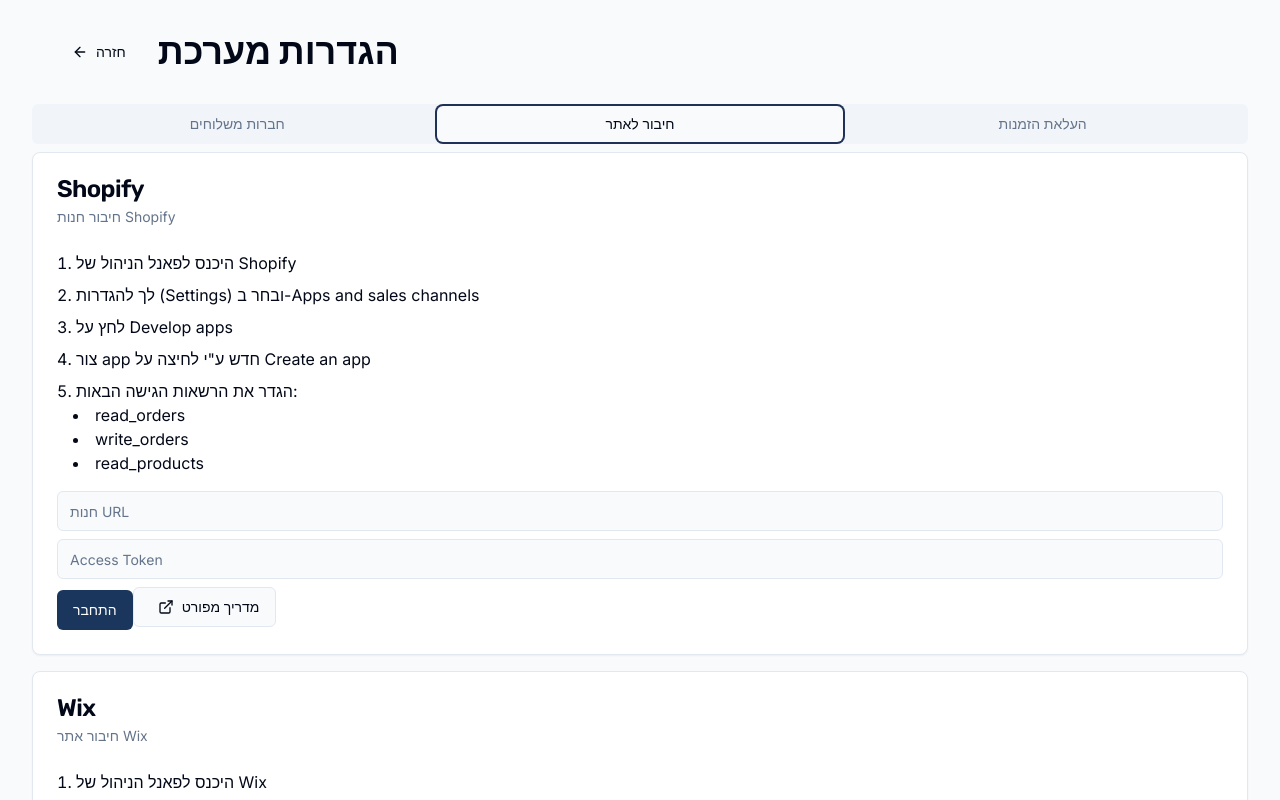
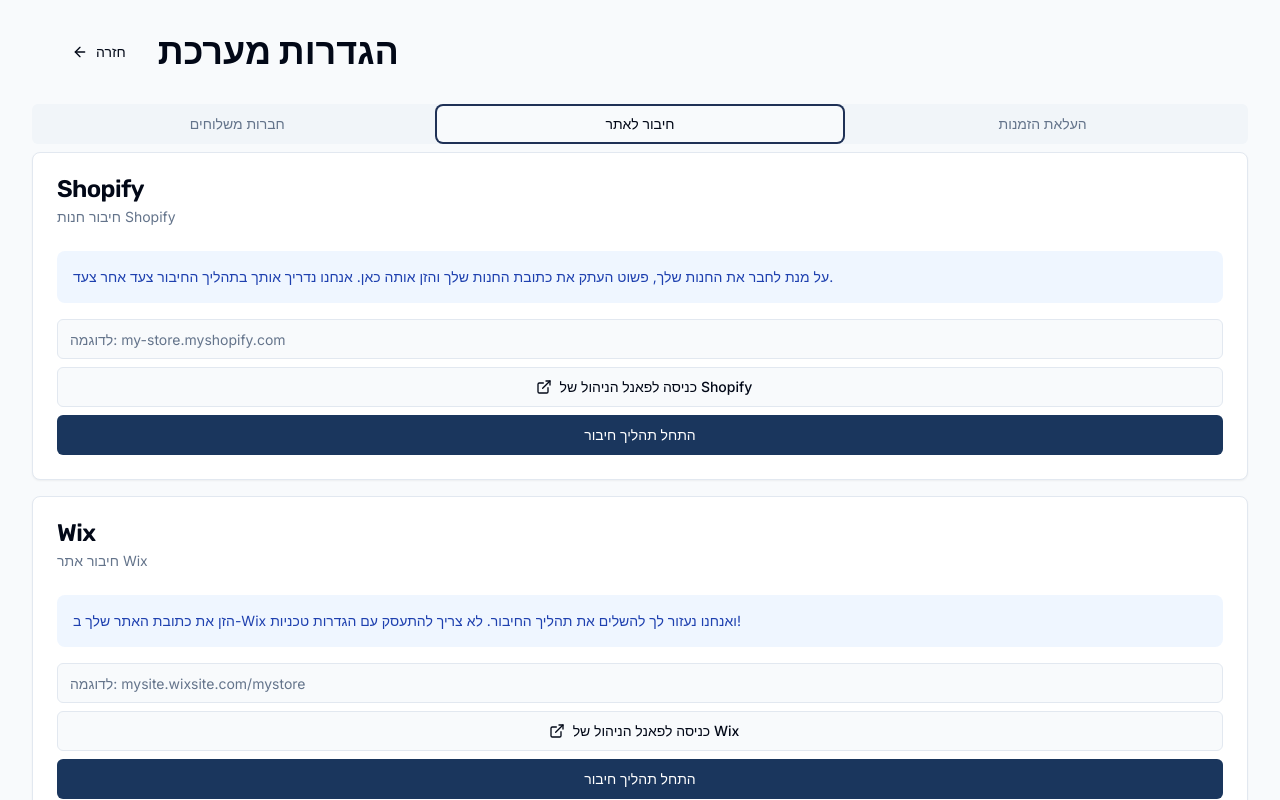
Before and after one commit to Dvir-B/swiftpick-delivery-app, a React (Vite) app: page /settings in a window 1280 px wide. Both pictures are taken after a click on the tab "חיבור לאתר". Shown: the top 800 px of the page. Built offline with nearby package versions, Linux system fonts and the light colour scheme.

Commit message:
Add user-friendly connection guidance
Provide simplified instructions for users to establish connections, considering their lack of technical knowledge.
[skip gpt_engineer]

```diff
--- a/src/pages/Settings.tsx
+++ b/src/pages/Settings.tsx
@@ -73,27 +73,29 @@ const Settings = () => {
               </CardHeader>
               <CardContent className="space-y-4">
                 <div className="space-y-2">
-                  <ol className="list-decimal list-inside space-y-2 mb-4">
-                    <li>היכנס לפאנל הניהול של Shopify</li>
-                    <li>לך להגדרות (Settings) ובחר ב-Apps and sales channels</li>
-                    <li>לחץ על Develop apps</li>
-                    <li>צור app חדש ע"י לחיצה על Create an app</li>
-                    <li>הגדר את הרשאות הגישה הבאות:
-                      <ul className="list-disc list-inside ml-4">
-                        <li>read_orders</li>
-                        <li>write_orders</li>
-                        <li>read_products</li>
-                      </ul>
-                    </li>
-                  </ol>
-                  <Input placeholder="חנות URL" />
-                  <Input placeholder="Access Token" type="password" />
-                  <Button onClick={() => handleApiConnection("Shopify")}>
-                    התחבר
+                  <div className="bg-blue-50 p-4 rounded-lg mb-4">
+                    <p className="text-sm text-blue-800">
+                      על מנת לחבר את החנות שלך, פשוט העתק את כתובת החנות שלך והזן אותה כאן.
+                      אנחנו נדריך אותך בתהליך החיבור צעד אחר צעד.
+                    </p>
+                  </div>
+                  <Input
+                    placeholder="לדוגמה: my-store.myshopify.com"
+                    className="mb-4"
+                  />
+                  <Button
+                    onClick={() => window.open('https://admin.shopify.com/store-login', '_blank')}
+                    variant="outline"
+                    className="w-full mb-2"
+                  >
+                    <ExternalLink className="w-4 h-4 ml-2" />
+                    כניסה לפאנל הניהול של Shopify
                   </Button>
-                  <Button variant="outline" className="mt-2" onClick={() => window.open('https://shopify.dev/docs/apps/auth/admin-app-access-tokens', '_blank')}>
-                    <ExternalLink className="w-4 h-4 ml-2" />
-                    מדריך מפורט
+                  <Button
+                    onClick={() => handleApiConnection("Shopify")}
+                    className="w-full"
+                  >
+                    התחל תהליך חיבור
                   </Button>
                 </div>
               </CardContent>
@@ -106,26 +108,29 @@ const Settings = () => {
               </CardHeader>
               <CardContent className="space-y-4">
                 <div className="space-y-2">
-                  <ol className="list-decimal list-inside space-y-2 mb-4">
-                    <li>היכנס לפאנל הניהול של Wix</li>
-                    <li>לך ל-Dev Tools ובחר ב-API Keys</li>
-                    <li>צור מפתח API חדש</li>
-                    <li>הגדר את ההרשאות הבאות:
-                      <ul className="list-disc list-inside ml-4">
-                        <li>Stores Orders - Read & Write</li>
-                        <li>Stores Products - Read</li>
-                        <li>Stores Inventory - Read</li>
-                      </ul>
-                    </li>
-                  </ol>
-                  <Input placeholder="Site ID" />
-                  <Input placeholder="API Key" type="password" />
-                  <Button onClick={() => handleApiConnection("Wix")}>
-                    התחבר
+                  <div className="bg-blue-50 p-4 rounded-lg mb-4">
+                    <p className="text-sm text-blue-800">
+                      הזן את כתובת האתר שלך ב-Wix ואנחנו נעזור לך להשלים את תהליך החיבור.
+                      לא צריך להתעסק עם הגדרות טכניות!
+                    </p>
+                  </div>
+                  <Input
+                    placeholder="לדוגמה: mysite.wixsite.com/mystore"
+                    className="mb-4"
+                  />
+                  <Button
+                    onClick={() => window.open('https://www.wix.com/account/sites', '_blank')}
+                    variant="outline"
+                    className="w-full mb-2"
+                  >
+                    <ExternalLink className="w-4 h-4 ml-2" />
+                    כניסה לפאנל הניהול של Wix
                   </Button>
-                  <Button variant="outline" className="mt-2" onClick={() => window.open('https://dev.wix.com/api/rest/getting-started', '_blank')}>
-                    <ExternalLink className="w-4 h-4 ml-2" />
-                    מדריך מפורט
+                  <Button
+                    onClick={() => handleApiConnection("Wix")}
+                    className="w-full"
+                  >
+                    התחל תהליך חיבור
                   </Button>
                 </div>
               </CardContent>
```
